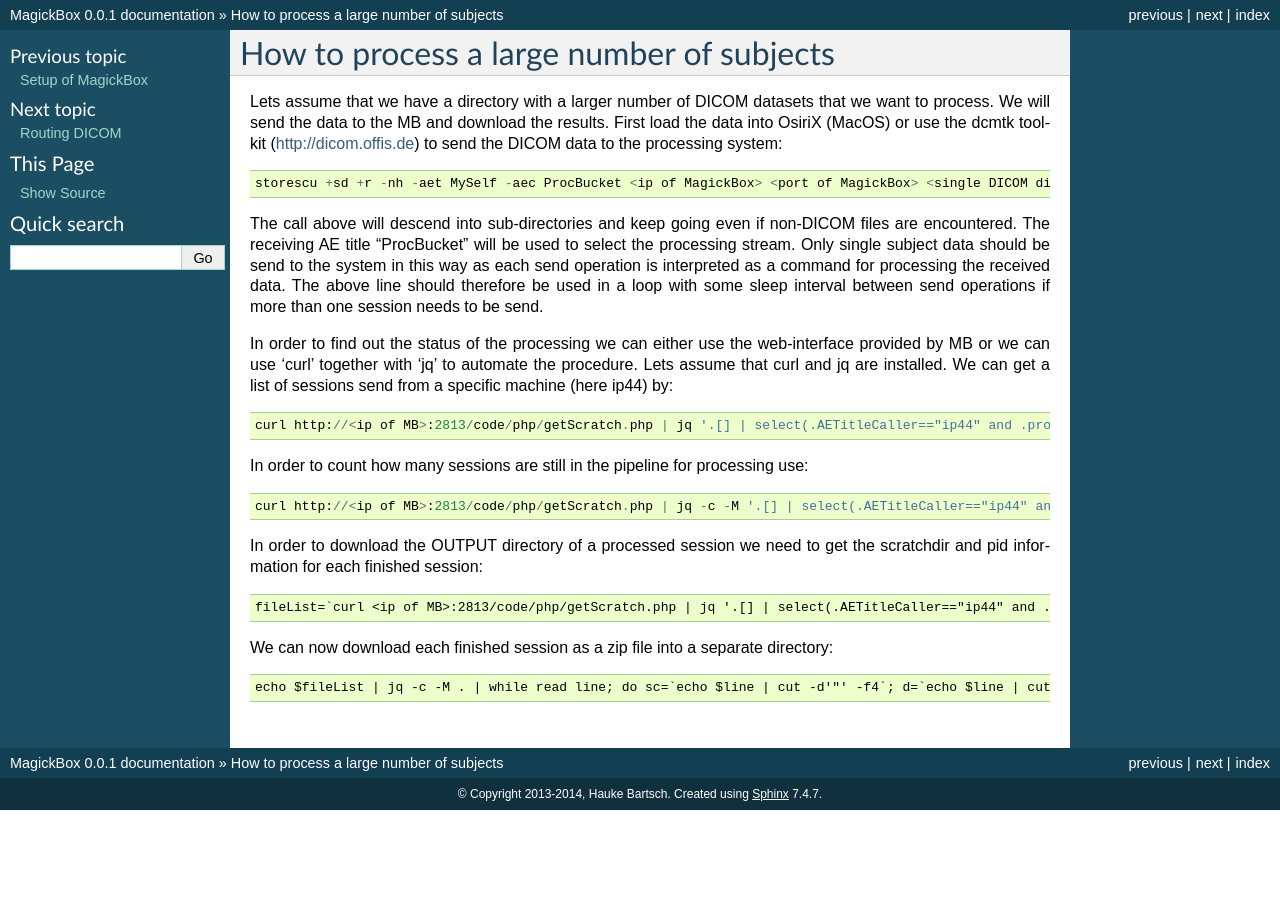
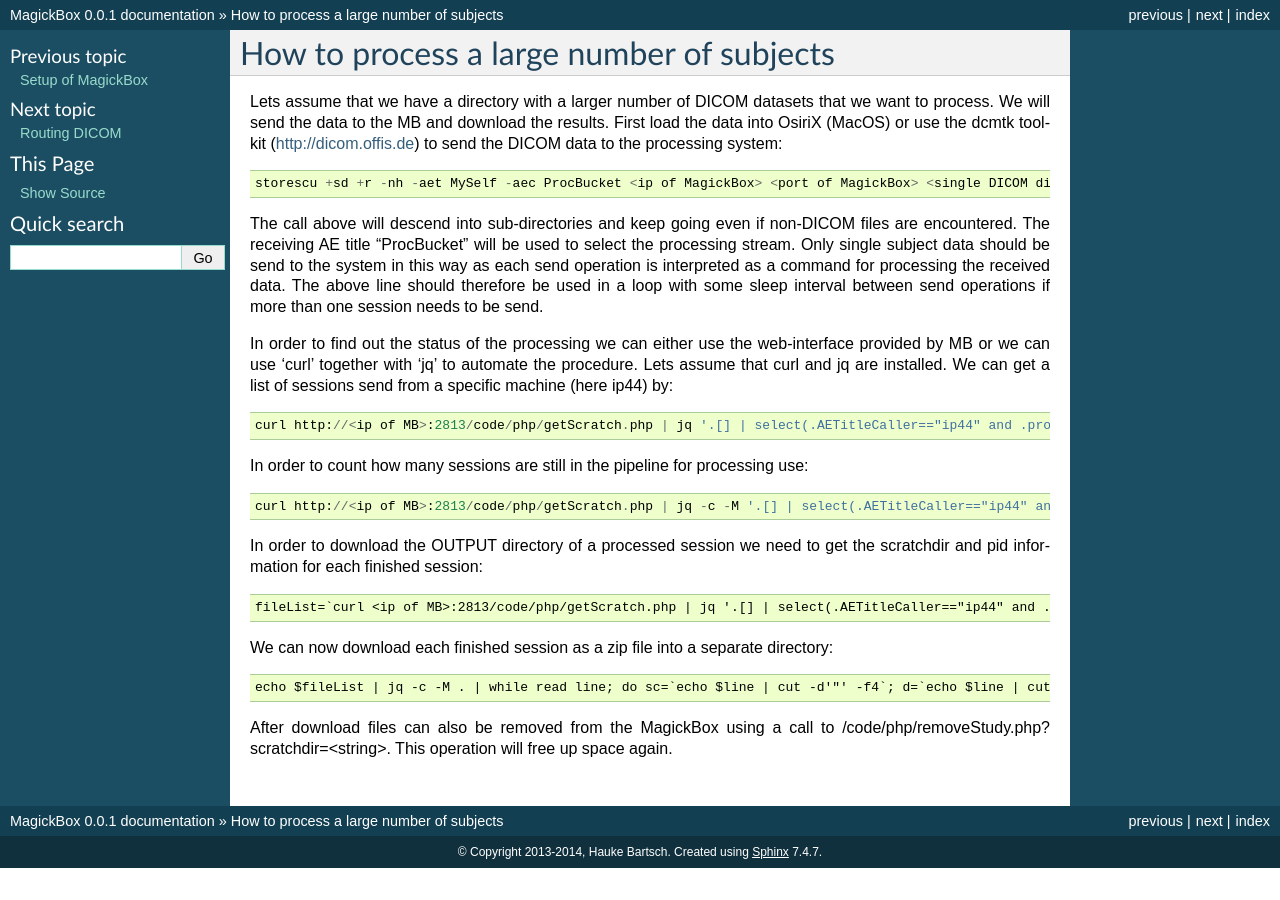
Before and after one commit to HaukeBartsch/MagickBox, a Sphinx documentation site: the page built from code/documentation/docs/source/LargeProjects.rst, in a window 1280 px wide. Built offline with Sphinx 7.4.7, drawn with Linux system fonts in a browser that asks for light colours.

Commit message:
mention how to remove studies again

```diff
--- a/code/documentation/docs/source/LargeProjects.rst
+++ b/code/documentation/docs/source/LargeProjects.rst
@@ -25,3 +25,5 @@
 We can now download each finished session as a zip file into a separate directory::
 
    echo $fileList | jq -c -M . | while read line; do sc=`echo $line | cut -d'"' -f4`; d=`echo $line | cut -d'"' -f8`; mkdir -p "$d"; cd $d; curl -o ${d}.zip http://<ip of MB>:2813/code/php/getOutputZip.php?folder=$sc; cd ..; done
+
+After download files can also be removed from the MagickBox using a call to /code/php/removeStudy.php?scratchdir=<string>. This operation will free up space again.
```
